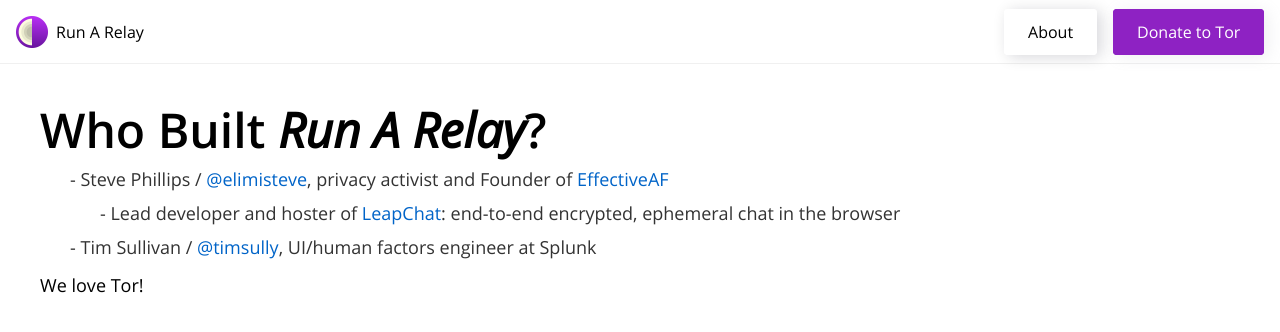
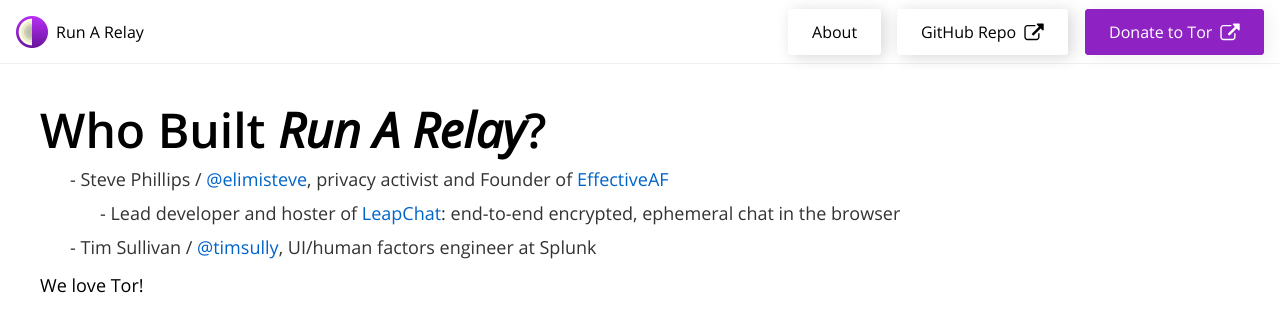
Before and after one commit to EffectiveAF/run-a-relay, a Svelte app: page /about in a window 1280 px wide. Shown: the top 332 px of the page. Built offline with nearby package versions, Linux system fonts and the light colour scheme.

Commit message:
Added link to GitHub repo + external link icon + attribution; ExternalLink components now accept "primary" attribute for purple or not for white (secondary)

```diff
--- a/src/ExternalButton.svelte
+++ b/src/ExternalButton.svelte
@@ -1,11 +1,41 @@
 <script>
   export let href = '#';
+  export let primary = false;
+
+  const primaryClass = "primary hvr-ripple-out";
+  const secondaryClass = "secondary hvr-ripple-out-sec";
+
+  const btnClass = primary ? primaryClass : secondaryClass;
 
   import ExternalLink from './ExternalLink.svelte';
 </script>
 
+<style>
+  button {
+    display: flex;
+    flex-direction: row;
+  }
+
+  .external-link-ctn {
+    width: 20px;
+    height: 20px;
+    margin-left: 8px;
+    mask: url(/img/External_link_font_awesome.svg) no-repeat center / contain;
+    -webkit-mask: url(/img/External_link_font_awesome.svg) no-repeat center / contain;
+  }
+
+  .primary > .external-link-ctn {
+    background-color: white;
+  }
+
+  .secondary > .external-link-ctn {
+    background-color: black;
+  }
+</style>
+
 <ExternalLink href={href}>
-  <button class="primary hvr-ripple-out">
+  <button class={btnClass}>
     <slot />
+    <div class="external-link-ctn"></div>
   </button>
 </ExternalLink>
--- a/src/Nav.svelte
+++ b/src/Nav.svelte
@@ -46,7 +46,11 @@
       <button class="secondary hvr-ripple-out-sec">About</button>
     </Link>
 
-    <ExternalButton href="https://donate.torproject.org/">
+    <ExternalButton href="https://github.com/EffectiveAF/run-a-relay">
+      GitHub Repo
+    </ExternalButton>
+
+    <ExternalButton primary href="https://donate.torproject.org/">
       Donate to Tor
     </ExternalButton>
   </div>
```
Also changed, not shown: public/img/External_link_font_awesome.svg (added), 1 other file (tests, documents, lock files or other folders).
